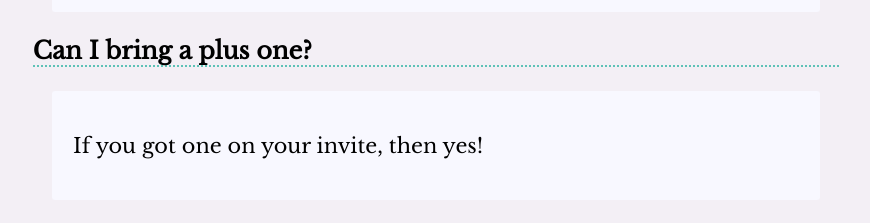
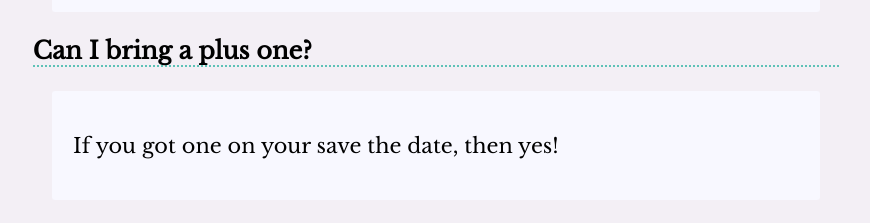
Before and after one commit to crsullivan/crawlivan, a React (Create React App) app: page /faq in a window 1280 px wide. Shown: the part 2000-2223 px from the top of the page, without its empty margins (204-1074 px from the left). Built offline with nearby package versions, Linux system fonts and the light colour scheme.

Commit message:
Fixes error on FAQ

```diff
--- a/src/Components/FAQ.js
+++ b/src/Components/FAQ.js
@@ -47,7 +47,7 @@ function FAQ() {
             <div className='faq-content-boxes'>
                 <h3 className='faq-questions'>Can I bring a plus one?</h3>
                 <div className='faq-answers'>
-                    <p className='answer'>If you got one on your invite, then yes!</p>
+                    <p className='answer'>If you got one on your save the date, then yes!</p>
                 </div>
             </div>
             <div className='faq-content-boxes'>
```
